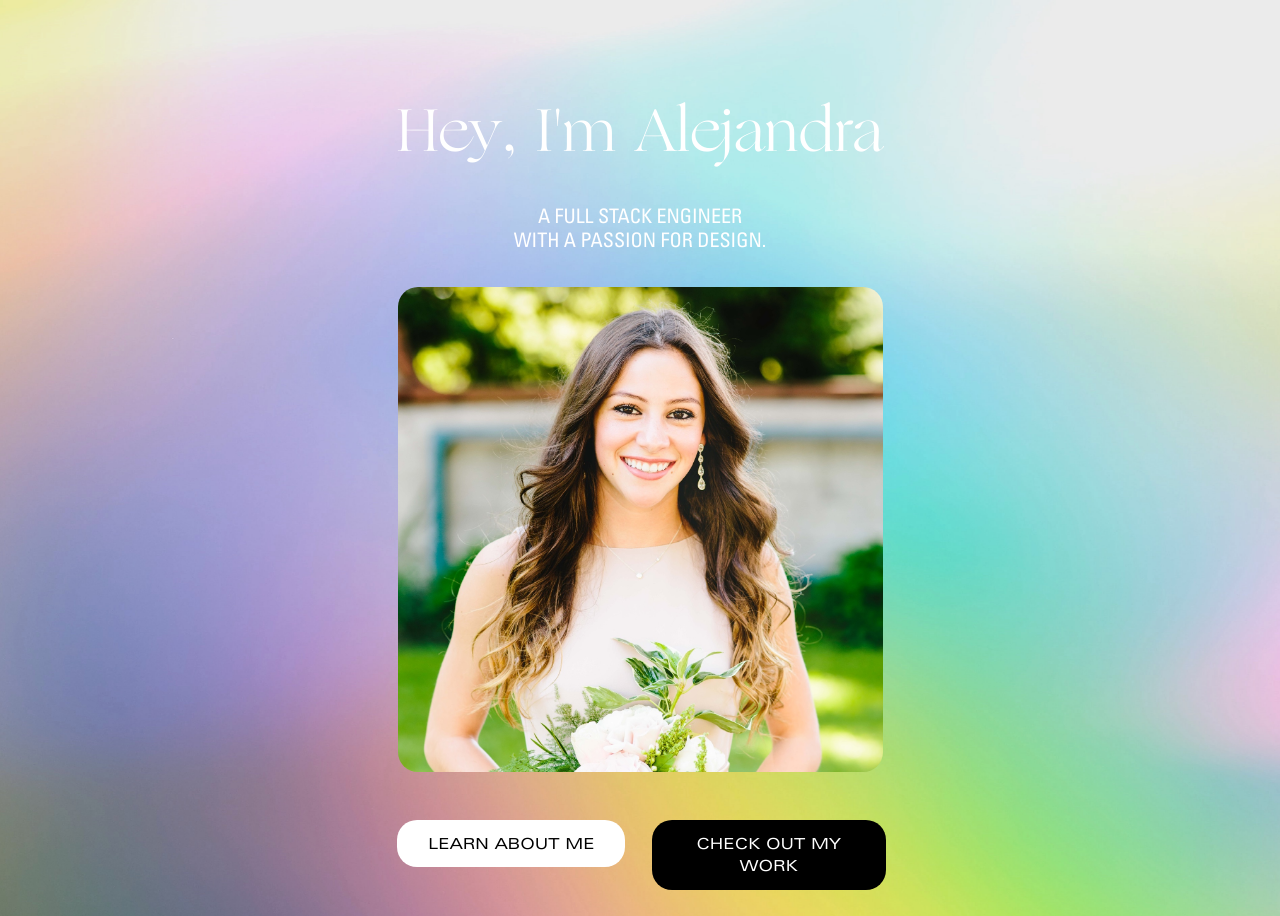
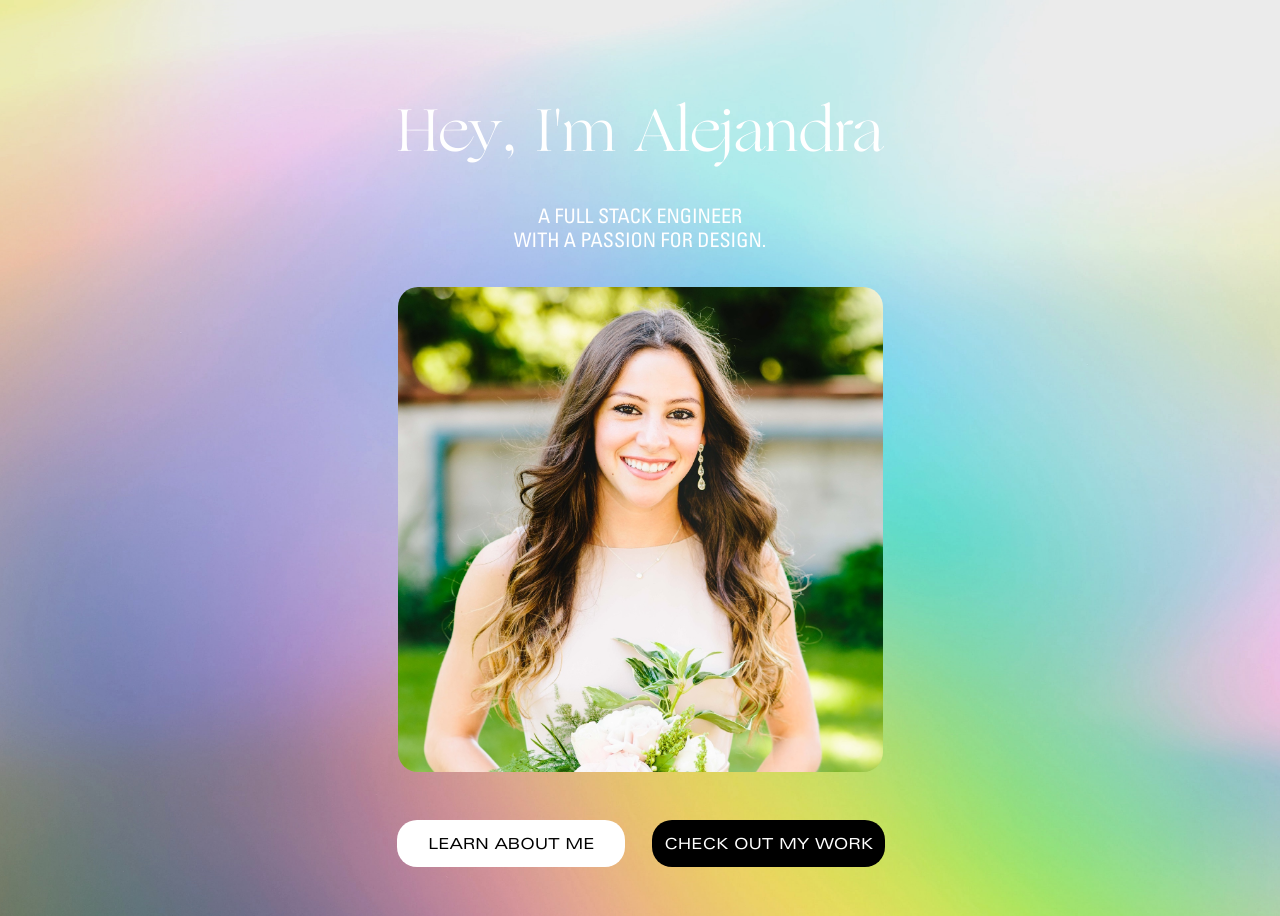
Before and after one commit to lexisandoval/portfolio, a React (Create React App) app: page / in a window 1280 px wide. Shown: the top 916 px of the page. Built offline with nearby package versions, Linux system fonts and the light colour scheme.

Commit message:
Small css change

```diff
--- a/src/App.css
+++ b/src/App.css
@@ -131,7 +131,7 @@
   color: white;
   font-family: "Univers-Extended";
   font-size: 95% !important;
-  padding: 13px 12px 10px !important;
+  padding: 13px 11px 10px !important;
 }
 
 #websiteBtn {
```
